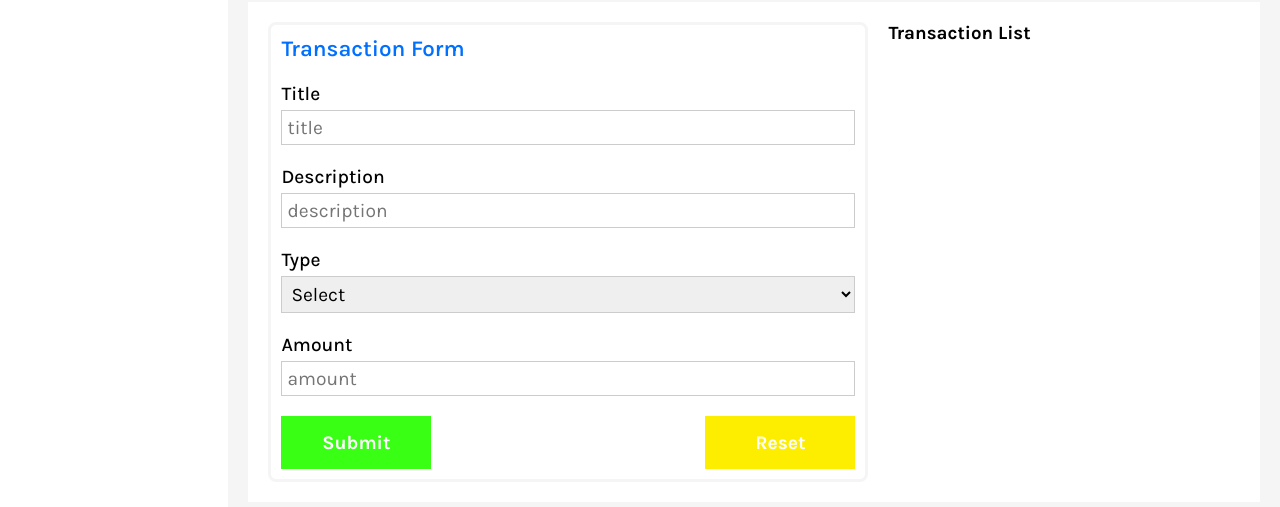
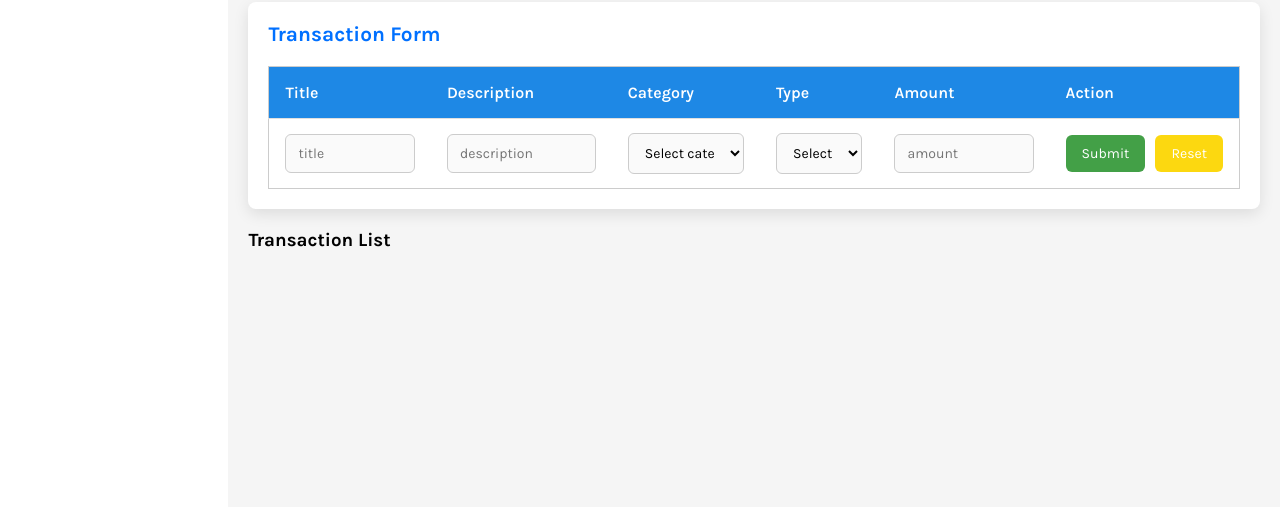
Before and after one commit to coder0898/CashlyApp, a website built with Vite: page home.html in a window 1280 px wide. Both pictures are taken after a click on the button "Transaction". Shown: the part 169-676 px from the top of the page. Built offline with nearby package versions, Linux system fonts and the light colour scheme.

Commit message:
transaction form functionality compelete

```diff
--- a/home.html
+++ b/home.html
@@ -41,44 +41,75 @@
           <h2>
             <span><i class="fa-solid fa-wallet"></i></span> Transactions
           </h2>
-          <div class="trans-container">
-            <div class="form-content">
-              <form>
+          <div class="form-container">
             <h3>Transaction Form</h3>
-                <div class="form-group">
-                  <label for="inputTansTittle">Title</label>
-                  <input type="text" id="inputTansTittle" placeholder="title" />
-                </div>
-                <div class="form-group">
-                  <label for="inputTansDesc">Description</label>
+            <table class="trans-container">
+              <thead>
+                <th>Title</th>
+                <th>Description</th>
+                <th>Category</th>
+                <th>Type</th>
+                <th>Amount</th>
+                <th>Action</th>
+              </thead>
+              <tbody>
+                <tr>
+                  <td>
+                    <input
+                      type="text"
+                      id="inputTansTittle"
+                      placeholder="title"
+                    />
+                  </td>
+                  <td>
                     <input
                       type="text"
                       id="inputTansDesc"
                       placeholder="description"
                     />
-                </div>
-                <div class="form-group">
-                  <label for="inputTansType">Type</label>
+                  </td>
+
+                  <td>
+                    <select id="inputCategory">
+                      <option value="">Select category</option>
+                      <option value="ration">Ration</option>
+                      <option value="stationery">Stationary</option>
+                      <option value="utilities">Utilities</option>
+                      <option value="transportation">Transportation</option>
+                      <option value="other">Others</option>
+                    </select>
+                  </td>
+                  <td>
                     <select id="inputTansType">
-                    <option value="">Select</option>
+                      <option value="">Select type</option>
                       <option value="income">Income</option>
                       <option value="expense">Expense</option>
                     </select>
-                </div>
-                <div class="form-group">
-                  <label for="inputAmount">Amount</label>
-                  <input type="number" id="inputAmount" placeholder="amount" />
-                </div>
-              </form>
+                  </td>
+                  <td>
+                    <input
+                      type="number"
+                      id="inputAmount"
+                      placeholder="amount"
+                    />
+                  </td>
+                  <td>
                     <div class="button-group">
                       <button id="tansSubmit">Submit</button>
                       <button id="resetTrans">Reset</button>
                     </div>
+                  </td>
+                </tr>
+              </tbody>
+            </table>
           </div>
           <div class="list-container">
             <h3>Transaction List</h3>
-              <div class="list-content"></div>
-            </div>
+            <table class="list-content">
+              <thead>
+                <th></th>
+              </thead>
+            </table>
           </div>
         </div>
       </section>
--- a/src/css/home.css
+++ b/src/css/home.css
@@ -120,96 +120,130 @@ main {
     margin-bottom: 20px;
 }
 
-.trans-container {
-    background-color: #fff;
-    padding: 20px;
-    display: flex;
-    flex: 1;
-    gap: 20px;
-}
+
 
 /* tans form */
-.form-content {
-    width: 600px;
-    border: 3px solid #f5f5f5;
-    padding: 10px;
+.form-container{
+  box-shadow: 0 5px 15px rgba(0, 0, 0, 0.1);
+  background-color: #ffffff;
+  padding: 20px;
   border-radius: .5rem;
-}
-
-.form-content h3 {
-    color: #0070FF;
-    font-weight: 600;
-    font-size: 1.4rem;
   margin-bottom: 20px;
 }
 
-.form-group {
-    display: flex;
-    flex-direction: column;
-    margin-bottom: 10px;
+.form-container h3{
+    font-size: 1.3rem;
+    margin-bottom: 20px;
+    color: #0070FF;
 }
 
-.form-group label {
-    margin-bottom: 5px;
-    font-size: 1.2rem;
-    font-weight: 500;
+/* Table Container */
+.trans-container {
+  width: 100%;
+  margin: 0 auto;
+  border-collapse: collapse;
+  overflow: hidden;
+  border: 1px solid #ccc;
 }
 
-.form-group input {
-    margin-bottom: 10px;
-    outline: 0;
-    border: 1px solid #ccc;
-    padding: 5px;
-    font-size: 1.2rem;
+/* Table Head */
+.trans-container thead th {
+  background-color: #1e88e5;
+  color: white;
+  text-align: left;
+  padding: 16px;
+  font-weight: 600;
+  font-size: 16px;
 }
 
-.form-group select {
-    margin-bottom: 10px;
-    outline: 0;
-    border: 1px solid #ccc;
-    padding: 5px;
-    font-size: 1.2rem;
+/* Table Body Cells */
+.trans-container tbody td {
+  padding: 14px 16px;
+  border-top: 1px solid #e0e0e0;
 }
 
-.form-group input:focus {
-    border-color: #0070FF;
+/* Input Fields */
+.trans-container input[type="text"],
+.trans-container input[type="number"],
+.trans-container select {
+  width: 100%;
+  padding: 10px 12px;
+  border: 1px solid #ccc;
+  border-radius: 6px;
+  background-color: #fafafa;
+  transition: border-color 0.3s ease, box-shadow 0.3s ease;
+  font-size: 14px;
+  outline: none;
 }
 
+.trans-container input:focus,
+.trans-container select:focus {
+  border-color: #1e88e5;
+  box-shadow: 0 0 0 3px rgba(30, 136, 229, 0.15);
+}
+
+/* Buttons */
 .button-group {
   display: flex;
-    justify-content: space-between;
-    align-items: center;
-    gap: 20px;
+  gap: 10px;
 }
 
-.content button {
-    width: 150px;
-    padding: 15px;
-    font-size: 1.2rem;
-    font-weight: 700;
-    border: 0;
-    outline: 0;
+.button-group button {
+  padding: 10px 16px;
+  border: none;
+  border-radius: 6px;
+  font-size: 14px;
   cursor: pointer;
-    transition: all .4s ease-in-out;
+  transition: background-color 0.3s ease, box-shadow 0.2s ease;
 }
 
-
 #tansSubmit {
-    background-color: #39FF14;
-    color: #fff;
+  background-color: #43a047;
+  color: white;
 }
 
 #tansSubmit:hover {
-    background-color: #138808;
+  background-color: #388e3c;
+  box-shadow: 0 4px 12px rgba(67, 160, 71, 0.2);
 }
 
 #resetTrans {
-    background-color: #FDEE00;
-    color: #fff;
+  background-color: #fcd810;
+  color: white;
 }
 
 #resetTrans:hover {
   background-color: #FFD700;
+  box-shadow: 0 4px 12px rgba(239, 83, 80, 0.2);
 }
 
-/* tran list */
+/* Responsive (Optional) */
+@media (max-width: 768px) {
+  .trans-container thead {
+    display: none;
+  }
+
+  .trans-container tbody,
+  .trans-container tr,
+  .trans-container td {
+    display: block;
+    width: 100%;
+  }
+
+  .trans-container td {
+    padding: 12px;
+    position: relative;
+  }
+
+  .trans-container td::before {
+    content: attr(data-label);
+    font-weight: bold;
+    display: block;
+    margin-bottom: 6px;
+    color: #666;
+  }
+
+  .button-group {
+    flex-direction: column;
+  }
+}
--- a/src/js/main.js
+++ b/src/js/main.js
@@ -2,10 +2,12 @@ import { initTabs } from "./tab.js";
 import { initRegister } from "./register.js";
 import { initLogin } from "./authIn.js";
 import { initLogout } from "./logOut.js";
+import { initTransactionForm } from "./transactionForm.js";
 
 document.addEventListener("DOMContentLoaded", () => {
   initTabs();
   initRegister();
   initLogin();
   initLogout();
+  initTransactionForm();
 });
--- /dev/null
+++ b/src/js/transactionForm.js
@@ -0,0 +1,75 @@
+export function initTransactionForm() {
+  // DOM Element
+
+  const inputTansTittle = document.getElementById("inputTansTittle");
+  const inputTansDesc = document.getElementById("inputTansDesc");
+  const inputCategory = document.getElementById("inputCategory");
+  const inputTansType = document.getElementById("inputTansType");
+  const inputAmount = document.getElementById("inputAmount");
+
+  const tansSubmit = document.getElementById("tansSubmit");
+  const resetTrans = document.getElementById("resetTrans");
+
+  let transactionList = JSON.parse(localStorage.getItem("transactions")) || [];
+
+  // Reset input fields
+  function ResetInputForm() {
+    inputTansTittle.value = "";
+    inputTansDesc.value = "";
+    inputCategory.value = "";
+    inputTansType.value = "";
+    inputAmount.value = "";
+
+    // errorMsg.innerText = "";
+    // errorMsg.style.display = "none";
+  }
+
+  // Validate form inputs
+  function ValidateInputs(title, desc, category, type, amount) {
+    return (
+      title === "" ||
+      desc === "" ||
+      category === "" ||
+      type === "" ||
+      isNaN(amount) ||
+      amount <= 0
+    );
+  }
+
+  function TransationSubmit() {
+    let title = inputTansTittle.value.trim();
+    let desc = inputTansDesc.value.trim();
+    let category = inputCategory.value.trim();
+    let type = inputTansType.value.trim();
+    let amount = parseInt(inputAmount.value);
+
+    if (ValidateInputs(title, desc, category, type, amount)) {
+      console.log("Please provide valid transaction details.");
+      ResetInputForm();
+      return;
+    }
+
+    const transDetails = {
+      id: Date.now(),
+      title,
+      desc,
+      category,
+      type,
+      amount,
+    };
+
+    transactionList.push(transDetails);
+    localStorage.setItem("transactions", JSON.stringify(transactionList));
+    ResetInputForm();
+  }
+
+  tansSubmit.addEventListener("click", (e) => {
+    e.preventDefault();
+    TransationSubmit();
+  });
+
+  resetTrans.addEventListener("click", (e) => {
+    e.preventDefault();
+    ResetInputForm();
+  });
+}
```
Lines whose indentation alone changed are shown as unchanged.
